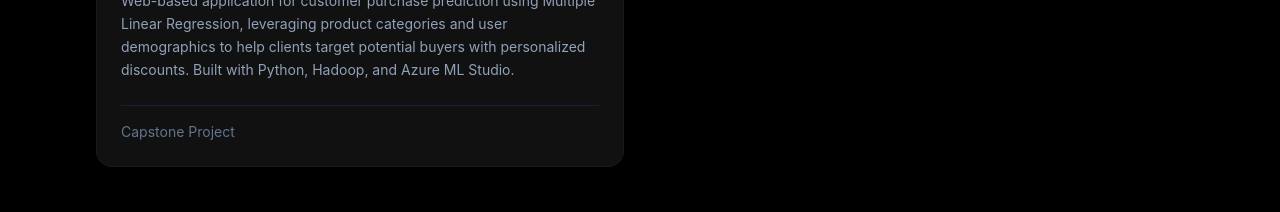
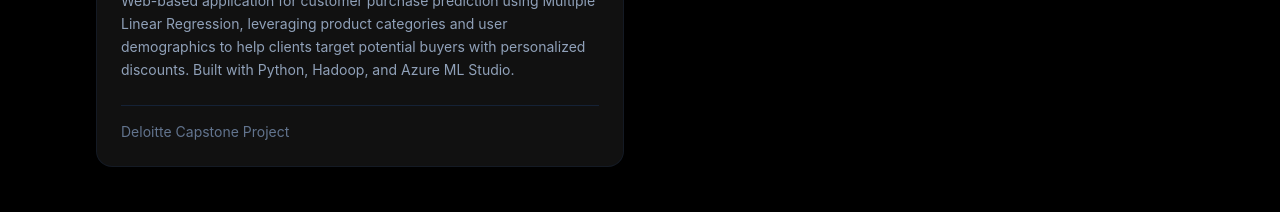
Before and after one commit to mrinalsetty/mrinalsetty-portfolio, a Next.js app: page / in a window 1280 px wide. Shown: the part 2940-3152 px from the top of the page. Built offline with nearby package versions, Linux system fonts and the light colour scheme.

Commit message:
update portfolio website

```diff
--- a/src/data/constants.ts
+++ b/src/data/constants.ts
@@ -69,7 +69,7 @@ export const projects: Project[] = [
     period: "JAN 2023 – MAR 2023",
     description:
       "Web-based application for customer purchase prediction using Multiple Linear Regression, leveraging product categories and user demographics to help clients target potential buyers with personalized discounts. Built with Python, Hadoop, and Azure ML Studio.",
-    links: [{ label: "Capstone Project", href: "", disabled: true }],
+    links: [{ label: "Deloitte Capstone Project", href: "", disabled: true }],
   },
 ];
 
```
Also changed, not shown: 1 other file (tests, documents, lock files or other folders).
